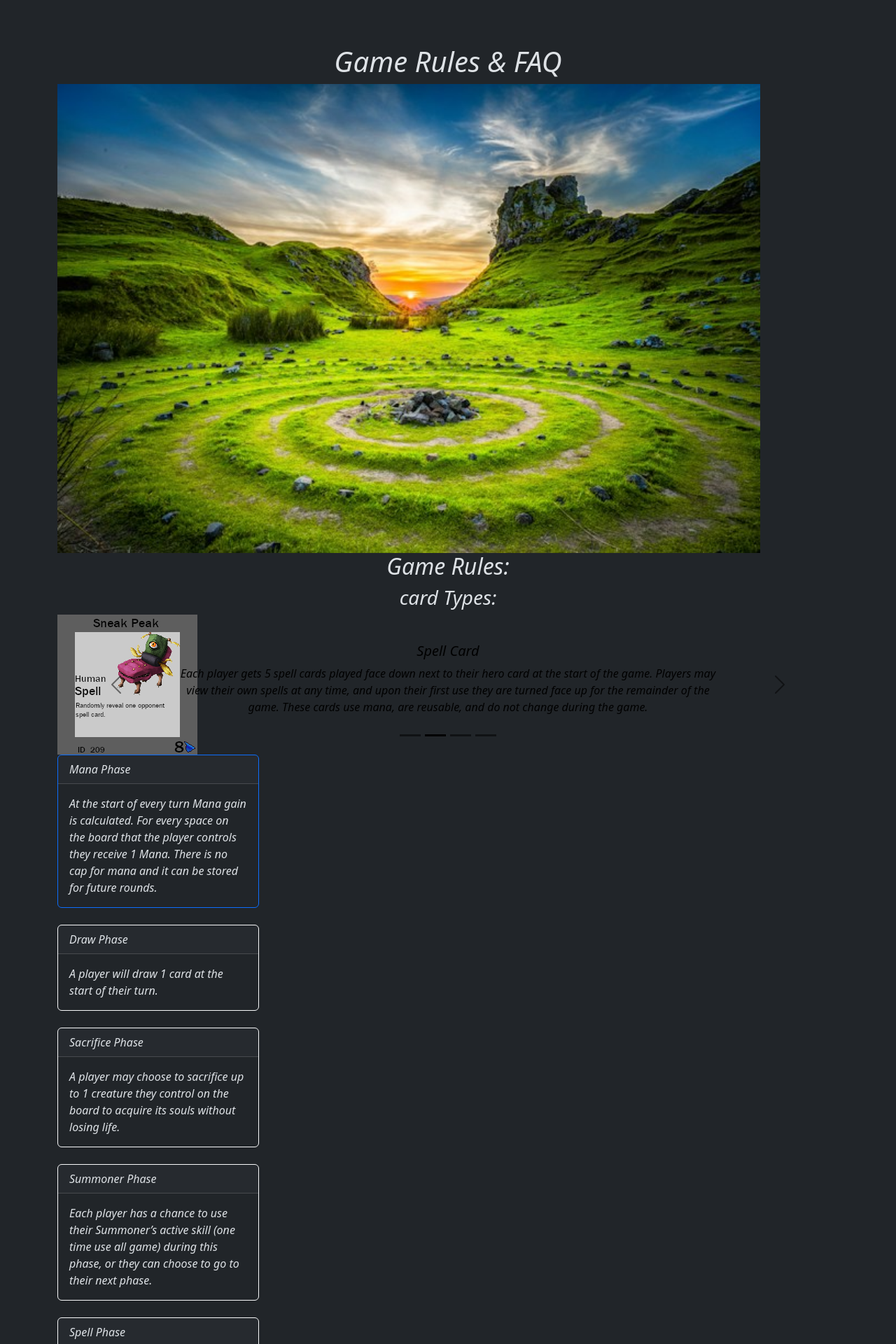
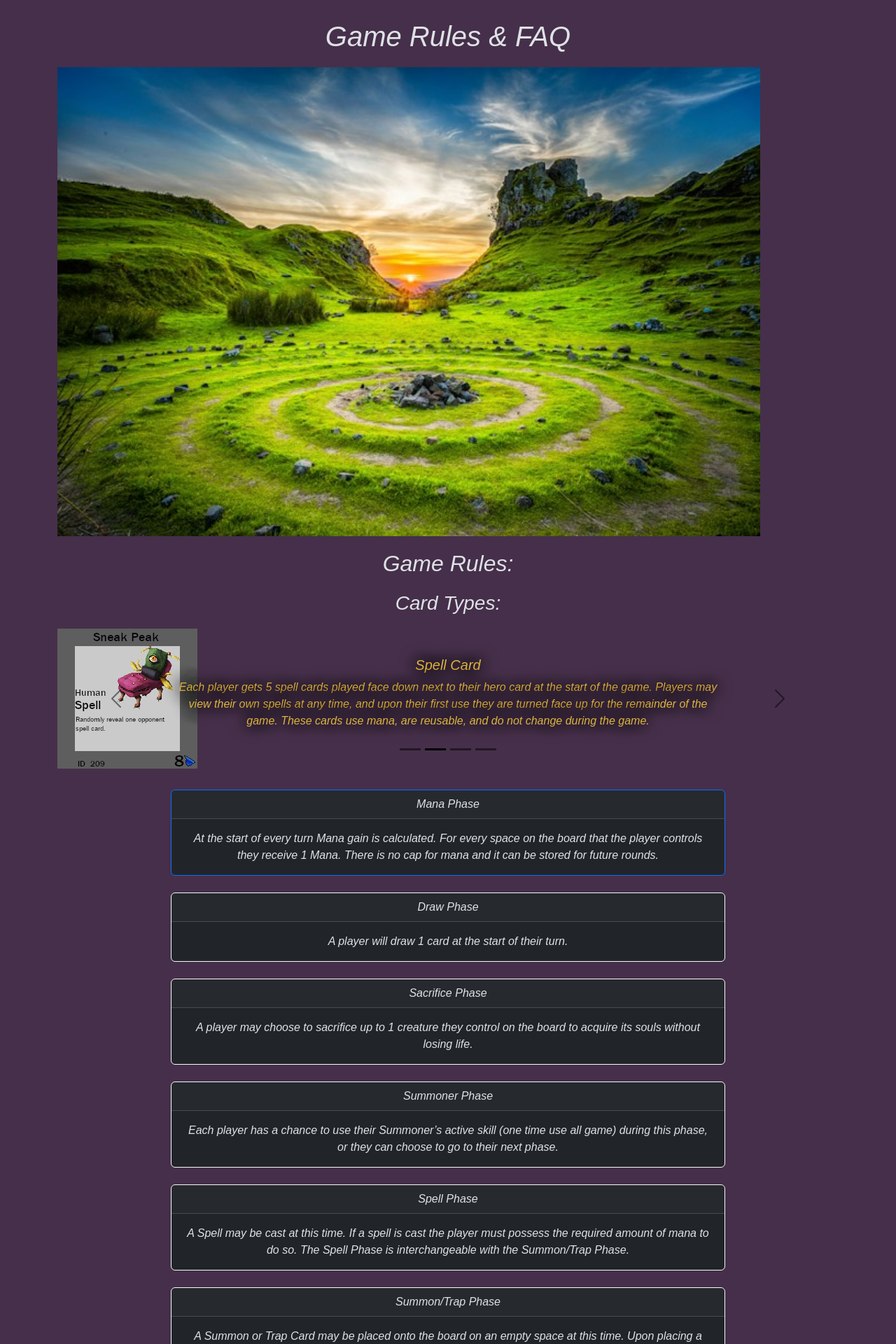
Before and after one commit to kylatae/tcg, a React (Vite) app in the folder client/: page /rules in a window 1280 px wide. Shown: the part 60-1980 px from the top of the page at 70% size. Built offline with nearby package versions, Linux system fonts and the light colour scheme; no server answers.

Commit message:
Polish formatting

```diff
--- a/client/css/style.css
+++ b/client/css/style.css
@@ -1,8 +1,6 @@
 body{
   font-family:'Perpetua Titling MT', sans-serif;
   font-style: italic;
-
-
   background-color: #462f4a;
 }
 
@@ -17,3 +15,34 @@ body{
 .headerSpacer {
   margin: 20px;
 }
+
+h1, h2, h3 {
+  text-align: center;
+  margin: 20px;
+}
+
+h4 {
+  margin: 20px;
+}
+
+h5{
+  color: rgb(219 180 65);
+  text-shadow: 2px 2px 25px  #000, -2px -2px 25px  #000, 2px -2px 25px  #000, -2px 2px 25px  #000;
+}
+
+.caroP {
+  color: rgb(219 180 65);
+  text-shadow: 2px 2px 25px  #000, -2px -2px 25px  #000, 2px -2px 25px  #000, -2px 2px 25px  #000;
+}
+
+.phaseCards{
+  width: 75%;
+  text-align: center;
+}
+
+.cardBox{
+  display: flex;
+  flex-direction: column;
+  align-items: center;
+  margin: 30px;
+}
--- a/client/index.html
+++ b/client/index.html
@@ -4,7 +4,6 @@
     <meta charset="UTF-8" />
     <link rel="icon" type="image/svg+xml" href="/vite.svg" />
     <meta name="viewport" content="width=device-width, initial-scale=1.0" />
-    <link rel="stylesheet" href="./css/style.css">
     <title>Warlords of Ravagea</title>
   </head>
   <body>
--- a/client/main.jsx
+++ b/client/main.jsx
@@ -1,6 +1,7 @@
 import React from 'react'
 import ReactDOM from 'react-dom/client'
 import App from './App.jsx'
+import "./css/style.css"
 
 ReactDOM.createRoot(document.getElementById('root')).render(
   <React.StrictMode>
--- a/client/pages/HomePage.jsx
+++ b/client/pages/HomePage.jsx
@@ -7,17 +7,19 @@ export default function HomePage() {
   return (
     <>
       <h1> Warlord of Ravagea </h1>
-      <div> Introduction
-        Game Summary:
-        Warlords of Ravagea is a tactical grid based card game.</div>
-      <div>Inspiration:
+       <h4> Introduction</h4>
+       This game was created as a group project in an edX Full Stack Development Bootcamp. It showcases a variety of technology such as React, JavaScript, Mongoose and Bootstrap. It also showcases a fair amount of case specific items such as Drag and Drop done with only useState, Context data, session storage, password encryption and stripping, and interaction for users to create a deck of cards, get some booster packs, and adjust as they see fit. This project was done in a 1 week time crunch from concept to creation and showcases the desire to think outside the box while pushing further down coding rabbit hole.
+       <h4> Game Summary:</h4>
+        Warlords of Ravagea is a tactical grid based card game.
+       <h4>Inspiration:</h4>
         Magic the Gathering
         Long time running trading card game that is about battling creatures and other summoners. They do a great job at creating a duel giving players both freedom of choice in deck building, endless combinations, and even more options for strategy in doing so.
-
-
-        <div>Triple Triad:
-          Originally a Mini Game within Final Fantasy VIII there was a lot of inspiration taken from Triple Triad for playing across a board. The board creates another part of the strategy of the game itself and is something that is incorporated in the Warlords of Ravagea.</div>
-      </div>
+        <div>
+        Triple Triad:
+        Originally a Mini Game within Final Fantasy VIII there was a lot of inspiration taken from Triple Triad for playing across a board. The board creates another part of the strategy of the game itself and is something that is incorporated in the Warlords of Ravagea.
+        </div>
+        <h4>Project Team:</h4>
+        This project was done by Stark, Jackson, Samiye and Arthur. When this team was formed we wanted something that would be a bit unique from a typical group project, while also having something we could both be proud of and have fun with!
     </>
   )
 }
--- a/client/pages/RulesPage.jsx
+++ b/client/pages/RulesPage.jsx
@@ -1,41 +1,17 @@
 import Carousel from 'react-bootstrap/Carousel';
 import Card from 'react-bootstrap/Card';
-
-
 
 export default function RulesPage() {
 
     return (
         <>
-            <h1 style={{
-                display: "flex",
-                justifyContent: "center"
-            }}>Game Rules & FAQ</h1>
+            <h1>Game Rules & FAQ</h1>
 
-            <img style={{
-                display: "flex",
-                justifyContent: "center"
-            }} src="img/scapePic.jpg" alt="tree with sun" width="90%" height="80%" />
+            <img src="img/scapePic.jpg" alt="tree with sun" width="90%" height="80%" />
 
             <div>
-                <h2 style={{
-                    display: "flex",
-                    justifyContent: "center"
-                }}>Game Rules:</h2>
-                 <h3 style={{
-                    display: "flex",
-                    justifyContent: "center"
-                }}>card Types:</h3>
-
-                <div style={{
-                    display: "flex",
-                    justifyContent: "center"
-                }}>
-
-
-
-
-                </div>
+                <h2>Game Rules:</h2>
+                <h3>Card Types:</h3>
             </div>
 
             <Carousel>
@@ -48,7 +24,7 @@ export default function RulesPage() {
                     <div>
                     <Carousel.Caption>
                         <h5>Hero Card</h5>
-                        <p>1 per deck. This card has 1 special passive and 1 single time use skill per game. It also has a base health pool. When eliminated this player loses the game. It is displayed face up at the start of the game outside the board.
+                        <p className="caroP">1 per deck. This card has 1 special passive and 1 single time use skill per game. It also has a base health pool. When eliminated this player loses the game. It is displayed face up at the start of the game outside the board.
                         </p>
                     </Carousel.Caption>
                     </div>
@@ -61,7 +37,7 @@ export default function RulesPage() {
                     />
                     <Carousel.Caption>
                         <h5>Spell Card</h5>
-                        <p>Each player gets 5 spell cards played face down next to their hero card at the start of the game. Players may view their own spells at any time, and upon their first use they are turned face up for the remainder of the game. These cards use mana, are reusable, and do not change during the game.</p>
+                        <p className="caroP">Each player gets 5 spell cards played face down next to their hero card at the start of the game. Players may view their own spells at any time, and upon their first use they are turned face up for the remainder of the game. These cards use mana, are reusable, and do not change during the game.</p>
                     </Carousel.Caption>
                 </Carousel.Item>
                 <Carousel.Item>
@@ -72,7 +48,7 @@ export default function RulesPage() {
                     />
                     <Carousel.Caption>
                         <h5>Summon Card</h5>
-                        <p>
+                        <p className="caroP">
                             Summon cards are placed directly on the board face-up. They have a level, health, and attack value. They also have directional arrows on each of the 4 corners and sides (8-Way Directional) showing the directions they can attack. A summon may also possess one ability. When placed on the board a summon will attack, and at the start of the owners turn, are healed back to full health. On death a summon goes to the discard pile.
 
                         </p>
@@ -86,15 +62,15 @@ export default function RulesPage() {
                     />
                     <Carousel.Caption>
                         <h5>Trap Card</h5>
-                        <p>
+                        <p className="caroP">
                             Trap cards are placed on the board face down. They are activated when ANY player hits them with a directional attack from a summoned creature. Once attacked the trap card is turned face up, its effect is used, and it is moved to the discard pile.
 
                         </p>
                     </Carousel.Caption>
                 </Carousel.Item>
             </Carousel>
-
-            <Card border="primary" style={{ width: '18rem' }}>
+            <div className="cardBox">
+            <Card border="primary" className="phaseCards">
                 <Card.Header>Mana Phase</Card.Header>
                 <Card.Body>
                     <Card.Text>
@@ -105,7 +81,7 @@ export default function RulesPage() {
             </Card>
             <br />
 
-            <Card border="light" style={{ width: '18rem' }}>
+            <Card border="light" className="phaseCards">
                 <Card.Header>Draw Phase</Card.Header>
                 <Card.Body>
 
@@ -122,7 +98,7 @@ export default function RulesPage() {
 
 
 
-            <Card border="light" style={{ width: '18rem' }}>
+            <Card border="light" className="phaseCards">
                 <Card.Header>Sacrifice Phase</Card.Header>
                 <Card.Body>
 
@@ -137,7 +113,7 @@ export default function RulesPage() {
             </Card>
             <br />
 
-            <Card border="light" style={{ width: '18rem' }}>
+            <Card border="light" className="phaseCards">
                 <Card.Header>Summoner Phase</Card.Header>
                 <Card.Body>
 
@@ -152,7 +128,7 @@ export default function RulesPage() {
             </Card>
             <br />
 
-            <Card border="light" style={{ width: '18rem' }}>
+            <Card border="light" className="phaseCards">
                 <Card.Header>Spell Phase</Card.Header>
                 <Card.Body>
 
@@ -169,7 +145,7 @@ export default function RulesPage() {
 
 
 
-            <Card border="light" style={{ width: '18rem' }}>
+            <Card border="light" className="phaseCards">
                 <Card.Header>Summon/Trap Phase</Card.Header>
                 <Card.Body>
 
@@ -183,7 +159,7 @@ export default function RulesPage() {
                 </Card.Body>
             </Card>
             <br />
-            <Card border="light" style={{ width: '18rem' }}>
+            <Card border="light" className="phaseCards">
                 <Card.Header>Attack Phase</Card.Header>
                 <Card.Body>
 
@@ -200,7 +176,7 @@ export default function RulesPage() {
                 </Card.Body>
             </Card>
             <br />
-            <Card border="danger" style={{ width: '18rem' }}>
+            <Card border="danger" className="phaseCards">
                 <Card.Header>Soul Phase</Card.Header>
                 <Card.Body>
 
@@ -217,7 +193,7 @@ export default function RulesPage() {
                     </Card.Text>
                 </Card.Body>
             </Card>
-            <br />
+            </div>
 
 
 
```
